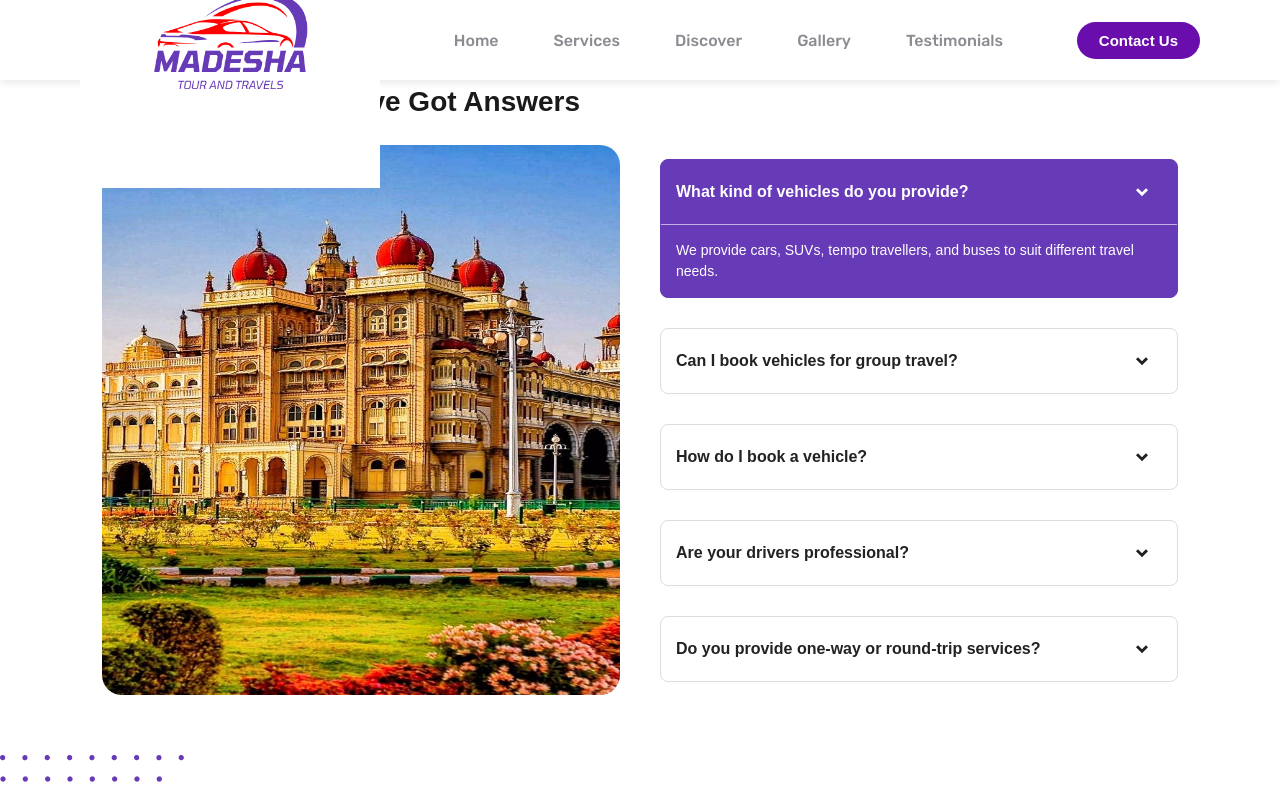
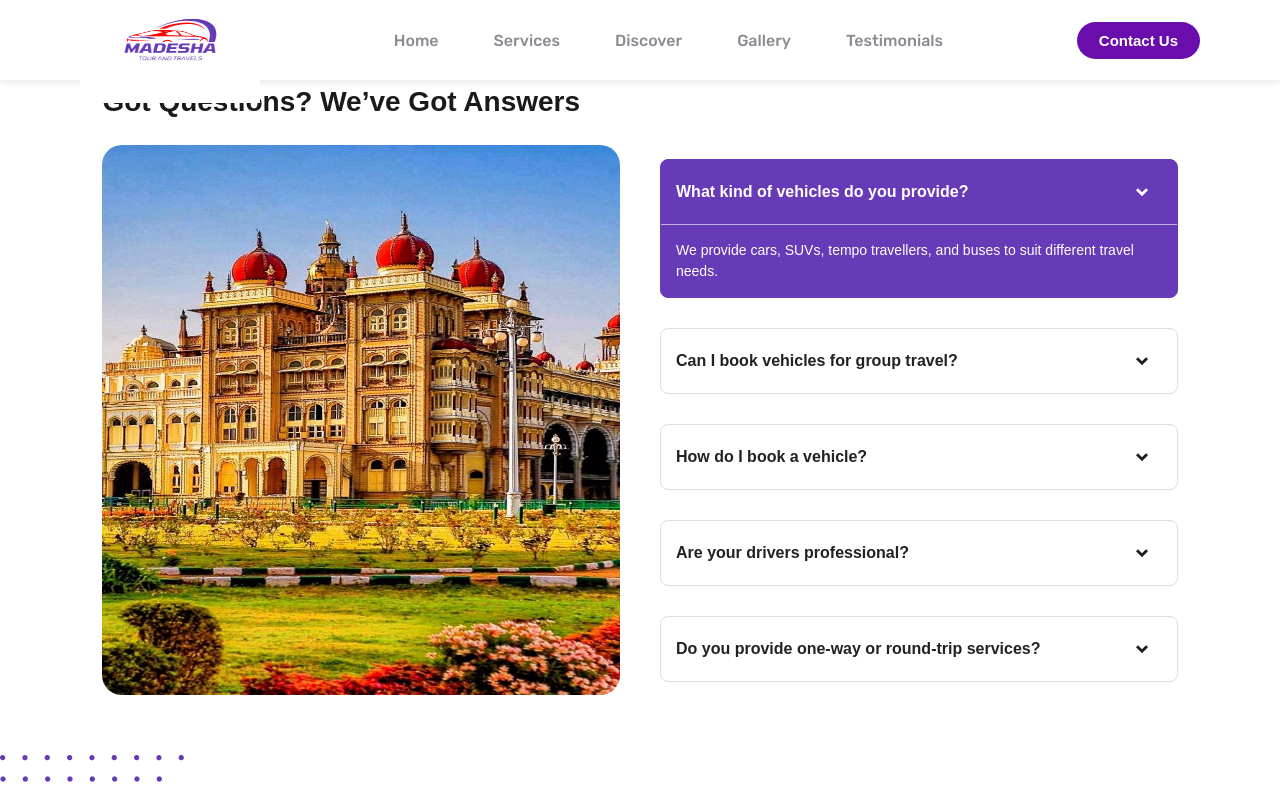
Before and after one commit to IT-Alliance-Tech/MadeshaTravels, a Next.js app: page /faq in a window 1280 px wide. Shown: the top 795 px of the page. Built offline with nearby package versions, Linux system fonts and the light colour scheme.

Commit message:
logo css updated

```diff
--- a/src/Styles/Header.css
+++ b/src/Styles/Header.css
@@ -21,12 +21,8 @@
 }
 
 .logo img {
-  height: 300px;       /* Increased size for desktop */
-  width: auto;
-  object-fit: contain;
-  box-shadow: none !important; /* remove any shadow */
-  background: transparent !important; /* removed background */
-  filter: none !important;
+  height: 130px;
+  width: 180px;
 }
 
 /* NAVIGATION */
```
